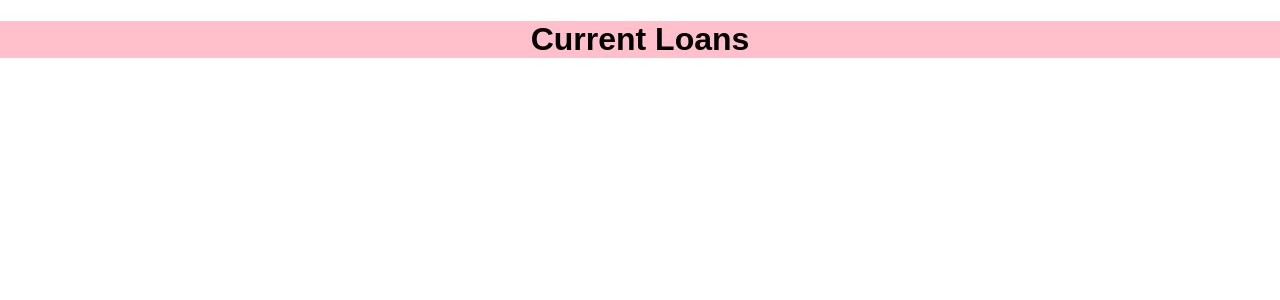
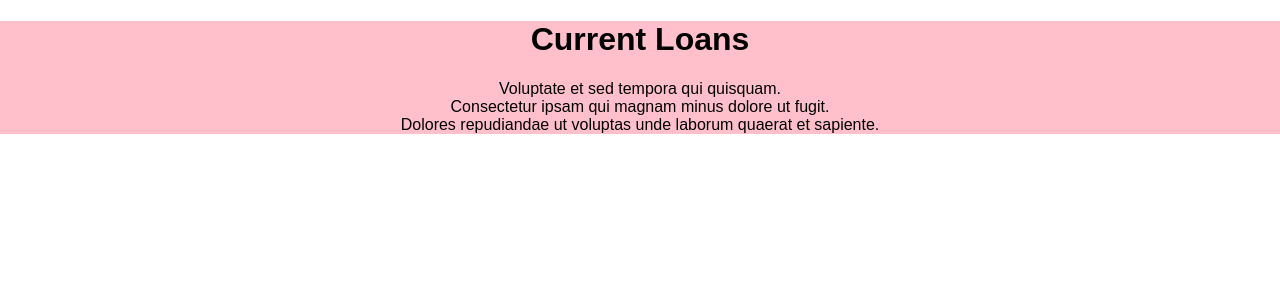
Before and after one commit to JakeMusichDev/lenvest-challenge, a React (Create React App) app: page / in a window 1280 px wide. Shown: the top 300 px of the page. Built offline with nearby package versions, Linux system fonts and the light colour scheme.

Commit message:
dashboard list test for rendering list items

```diff
--- a/src/components/Dashboard/Dashboard.js
+++ b/src/components/Dashboard/Dashboard.js
@@ -1,30 +1,34 @@
 import React, { Component } from 'react'
 import './Dashboard.css'
 
-import currentLoans from '../../data/current-loans.json'
+import { loans } from '../../data/current-loans.json'
 import DashboardList from '../DashboardList/DashboardList'
 
-class Dashboard extends Component {
+export default class Dashboard extends Component {
   constructor(props) {
     super(props)
 
     this.state = {
+      modalActive:false,
+      currLoanItem: null,
+      currTotal: 0
+    }
 
-    }
+    this.loans = loans;
   }
 
-  componentWillMount() {
-
-  }
+  // componentDidMount() {
+  //   const totalAvailable = loans.reduce((acc, currValue) => {
+  //     return acc + currValue.available
+  //   }, 0);
+  // }
 
   render () {
     return (
       <div className='dashboard-container'>
         <h1>Current Loans</h1>
-        <DashboardList loanListData={currentLoans.loans} />
+        <DashboardList loanListData={this.loans} />
       </div>
     )
   }
 }
-
-export default Dashboard
--- a/src/components/DashboardList/DashboardList.css
+++ b/src/components/DashboardList/DashboardList.css
@@ -0,0 +1,5 @@
+.dashboard-list-container {
+  background: lightblue;
+  display: flex;
+  flex-flow: row;
+}
--- a/src/components/DashboardList/DashboardList.js
+++ b/src/components/DashboardList/DashboardList.js
@@ -3,10 +3,8 @@ import DashboardListItem from '../DashboardListItem/DashboardListItem'
 
 export default class DashboardList extends Component {
   render () {
-    console.log(this.props.loanListData);
-
     return (
-      <div>
+      <div className="dashboard-list-container" >
         {this.props.loanListData.map( loanItem => <DashboardListItem loanItem={loanItem} /> )}
       </div>
     )
--- a/src/components/DashboardListItem/DashboardListItem.js
+++ b/src/components/DashboardListItem/DashboardListItem.js
@@ -2,9 +2,10 @@ import React, { Component } from 'react'
 
 export default class DashboardListItem extends Component {
   render () {
+    const { id, title } = this.props.loanItem
     return (
-      <div>
-
+      <div key={id}>
+        {title}
       </div>
     )
   }
```
Also changed, not shown: 2 other files (tests, documents, lock files or other folders).
